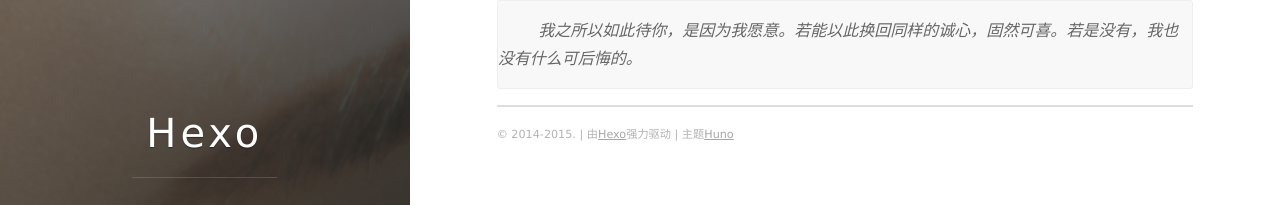
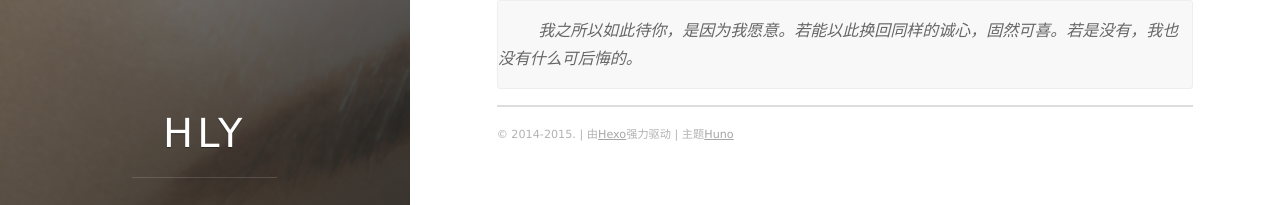
Before and after one commit to wo399098188/wo399098188.github.io, a plain HTML site: page 2016/02/19/我之所以如此待你，是因为我愿意。/index.html in a window 1280 px wide. Shown: the part 218-423 px from the top of the page. Drawn offline with nearby package versions, Linux system fonts and the light colour scheme; some packages are replaced by stand-ins of ours.

Commit message:
Update index.html

```diff
--- a/2016/02/19/我之所以如此待你，是因为我愿意。/index.html
+++ b/2016/02/19/我之所以如此待你，是因为我愿意。/index.html
@@ -58,7 +58,7 @@
 
 
 
-        <h1 class="panel-cover__title panel-title"><a href="/" title="link to homepage">Hexo</a></h1>
+        <h1 class="panel-cover__title panel-title"><a href="/" title="link to homepage">HLY</a></h1>
         <hr class="panel-cover__divider" />
 
 
```
